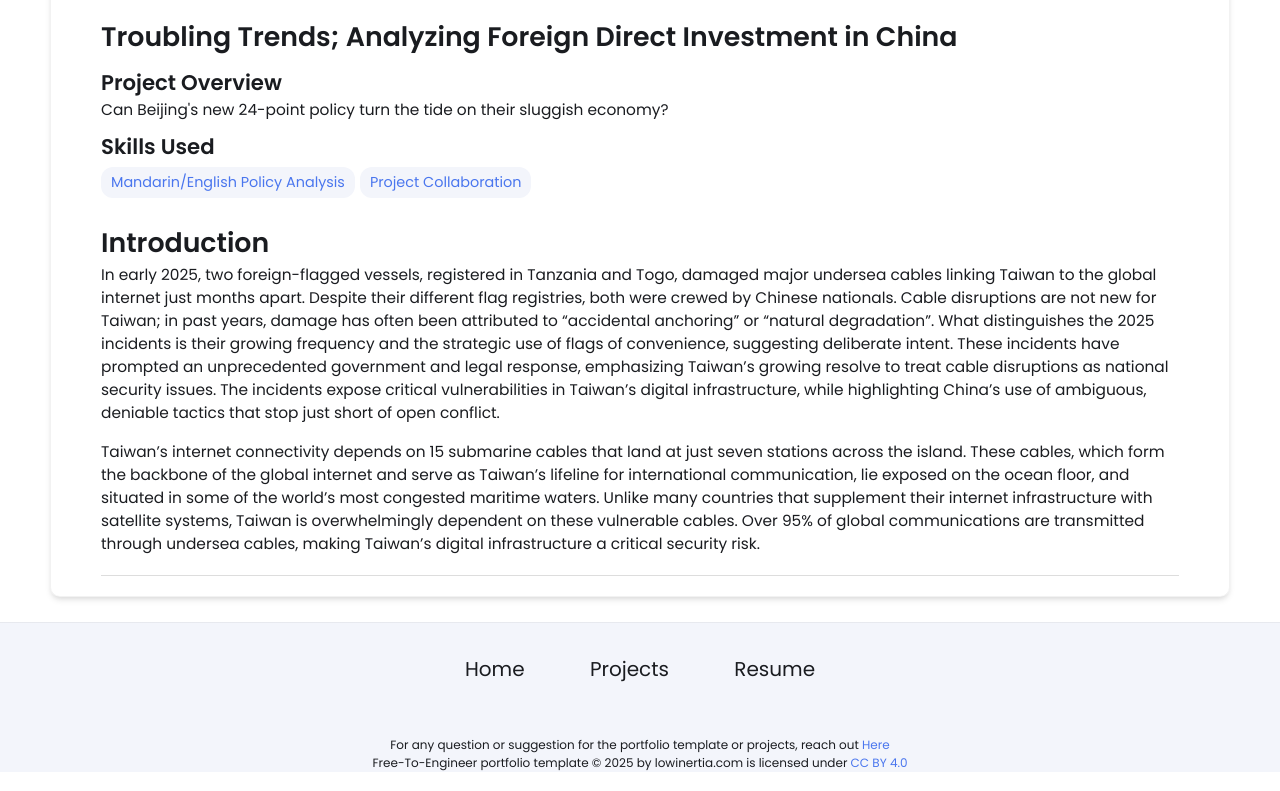
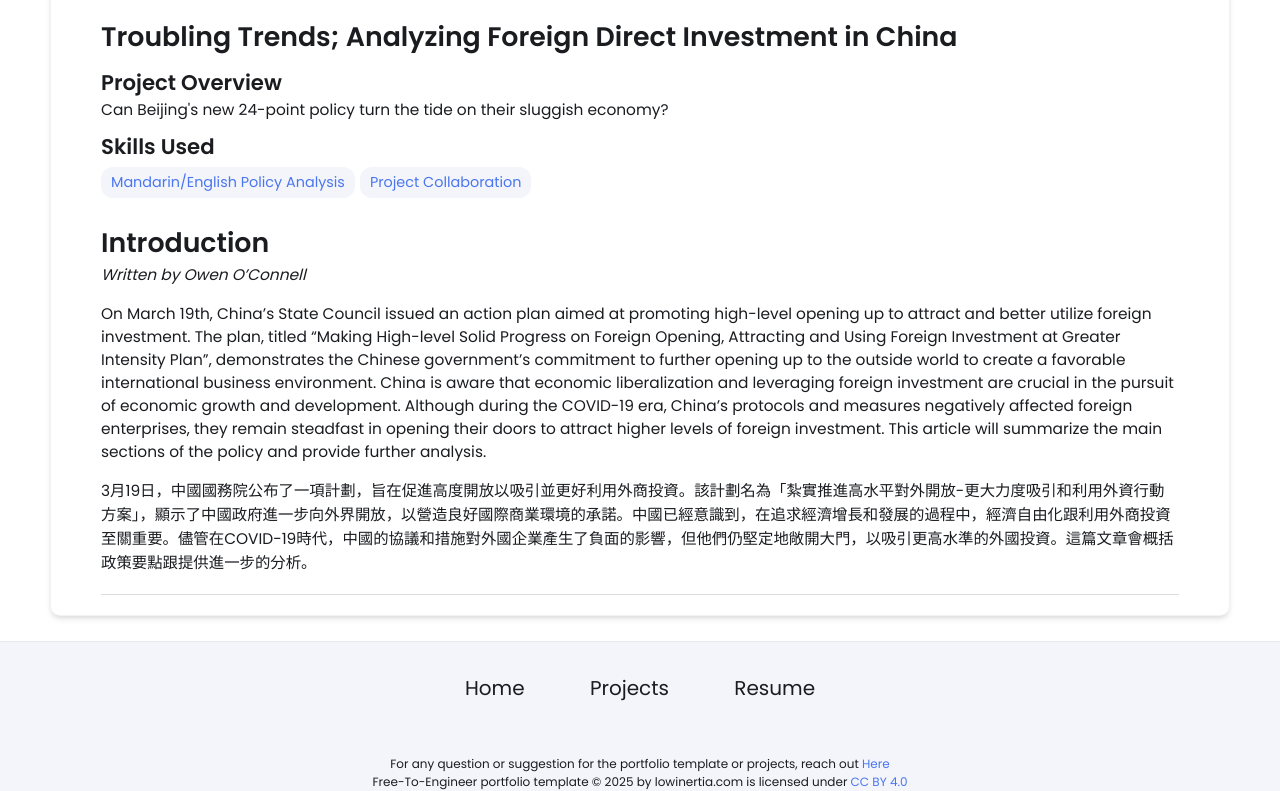
Before and after one commit to Oukangneng/oukangneng.github.io, a Jekyll site: the page built from _projects/Troubling_Trendss/index.md, in a window 1280 px wide. Shown: the part 490-1281 px from the top of the page. Built offline with Jekyll 4.4.1, drawn with Linux system fonts in a browser that asks for light colours.

Commit message:
Update index.md

```diff
--- a/_projects/Troubling_Trendss/index.md
+++ b/_projects/Troubling_Trendss/index.md
@@ -10,8 +10,11 @@ main-link: "https://fengkuangtimes.substack.com/p/troubling-trends-analyzing-for
 ---
 
 # Introduction
-In early 2025, two foreign-flagged vessels, registered in Tanzania and Togo, damaged major undersea cables linking Taiwan to the global internet just months apart. Despite their different flag registries, both were crewed by Chinese nationals. Cable disruptions are not new for Taiwan; in past years, damage has often been attributed to “accidental anchoring” or “natural degradation”. What distinguishes the 2025 incidents is their growing frequency and the strategic use of flags of convenience, suggesting deliberate intent. These incidents have prompted an unprecedented government and legal response, emphasizing Taiwan’s growing resolve to treat cable disruptions as national security issues. The incidents expose critical vulnerabilities in Taiwan’s digital infrastructure, while highlighting China’s use of ambiguous, deniable tactics that stop just short of open conflict.
+*Written by Owen O’Connell*
 
-Taiwan’s internet connectivity depends on 15 submarine cables that land at just seven stations across the island. These cables, which form the backbone of the global internet and serve as Taiwan’s lifeline for international communication, lie exposed on the ocean floor, and situated in some of the world’s most congested maritime waters. Unlike many countries that supplement their internet infrastructure with satellite systems, Taiwan is overwhelmingly dependent on these vulnerable cables. Over 95% of global communications are transmitted through undersea cables, making Taiwan’s digital infrastructure a critical security risk.
+On March 19th, China’s State Council issued an action plan aimed at promoting high-level opening up to attract and better utilize foreign investment. The plan, titled “Making High-level Solid Progress on Foreign Opening, Attracting and Using Foreign Investment at Greater Intensity Plan”, demonstrates the Chinese government’s commitment to further opening up to the outside world to create a favorable international business environment. China is aware that economic liberalization and leveraging foreign investment are crucial in the pursuit of economic growth and development. Although during the COVID-19 era, China’s protocols and measures negatively affected foreign enterprises, they remain steadfast in opening their doors to attract higher levels of foreign investment. This article will summarize the main sections of the policy and provide further analysis.
+
+3月19日，中國國務院公布了一項計劃，旨在促進高度開放以吸引並更好利用外商投資。該計劃名為「紮實推進高水平對外開放-更大力度吸引和利用外資行動方案」，顯示了中國政府進一步向外界開放，以營造良好國際商業環境的承諾。中國已經意識到，在追求經濟增長和發展的過程中，經濟自由化跟利用外商投資至關重要。儘管在COVID-19時代，中國的協議和措施對外國企業產生了負面的影響，但他們仍堅定地敞開大門，以吸引更高水準的外國投資。這篇文章會概括政策要點跟提供進一步的分析。
+
 
 ---
```
